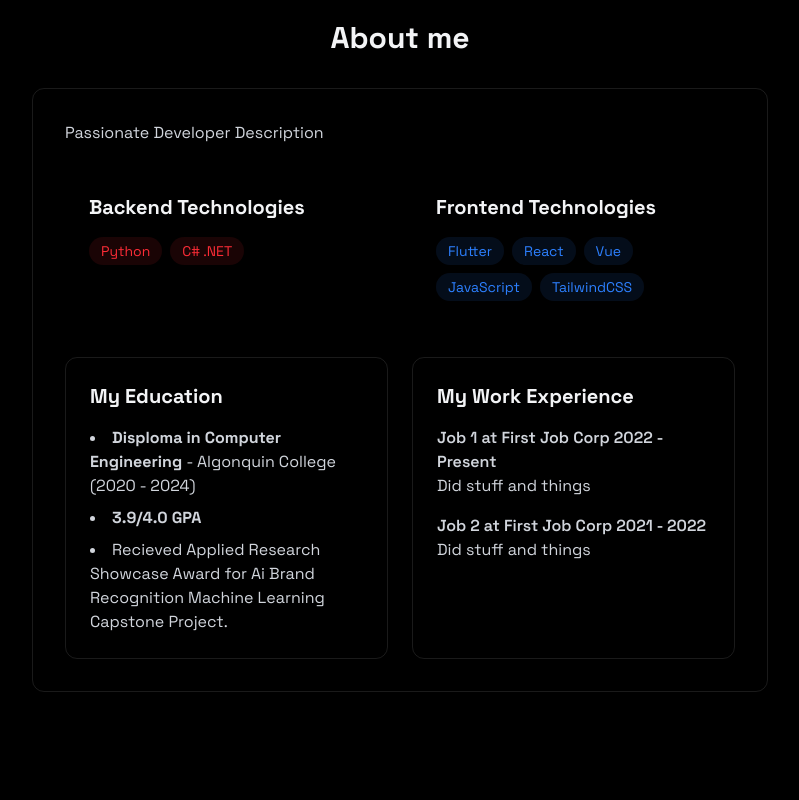
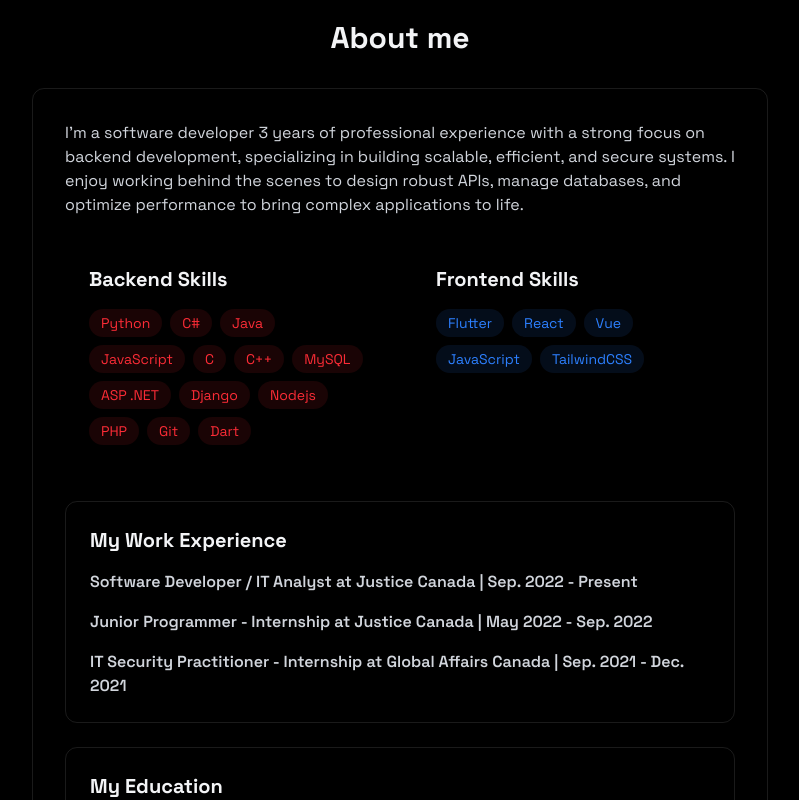
Before and after one commit to DylanHunter45/professional-portfolio, a React (Vite) app: page / in a window 1280 px wide. Shown: the part 860-1660 px from the top of the page, without its empty margins (240-1039 px from the left). Built offline with nearby package versions, Linux system fonts and the light colour scheme; no server answers.

Commit message:
fix: update backend skills list and enhance About section content

```diff
--- a/src/components/sections/About.jsx
+++ b/src/components/sections/About.jsx
@@ -1,6 +1,20 @@
 import React, { Component } from "react";
 //add skills manually whenever new skills are learned
-const backendSkills = ["Python", "C# .NET"];
+const backendSkills = [
+  "Python",
+  "C#",
+  "Java",
+  "JavaScript",
+  "C",
+  "C++",
+  "MySQL",
+  "ASP .NET",
+  "Django",
+  "Nodejs",
+  "PHP",
+  "Git",
+  "Dart",
+];
 const frontendSkills = ["Flutter", "React", "Vue", "JavaScript", "TailwindCSS"];
 
 export class About extends Component {
@@ -14,12 +28,16 @@ export class About extends Component {
           <h2 className="text-3xl font-bold mb-8 text-center">About me</h2>
           <div className="rounded-xl p-8 border-white/10 border hover:-translate-y-1 hover:border-blue-500/30 hover:shadow-[0_2px_8px_rgba(59,130,246, 0.2)] transition-all">
             <p className="text-gray-300 mb-6">
-              Passionate Developer Description
+              I'm a software developer 3 years of professional experience with a
+              strong focus on backend development, specializing in building
+              scalable, efficient, and secure systems. I enjoy working behind
+              the scenes to design robust APIs, manage databases, and optimize
+              performance to bring complex applications to life.
             </p>
 
             <div className="grid grid-cols-1 md:grid-cols-2 gap-6">
               <div className="rounded-xl p-6 hover:-translate-y-1 transition-all">
-                <h3 className="text-xl font-bold mb-4">Backend Technologies</h3>
+                <h3 className="text-xl font-bold mb-4">Backend Skills</h3>
                 <div className="flex flex-wrap gap-2">
                   {backendSkills.map((tech, key) => (
                     <span
@@ -32,9 +50,7 @@ export class About extends Component {
                 </div>
               </div>
               <div className="rounded-xl p-6 hover:-translate-y-1 transition-all">
-                <h3 className="text-xl font-bold mb-4">
-                  Frontend Technologies
-                </h3>
+                <h3 className="text-xl font-bold mb-4">Frontend Skills</h3>
                 <div className="flex flex-wrap gap-2">
                   {frontendSkills.map((tech, key) => (
                     <span
@@ -47,7 +63,30 @@ export class About extends Component {
                 </div>
               </div>
             </div>
-            <div className="grid grid-cols-1 md:grid-cols-2 gap-6 mt-8">
+            <div className="grid grid-cols-1 md:grid-cols-1 gap-6 mt-8">
+              <div className="p-6 rounded-xl border-white/10 border hover:-translate-y-1 hover:border-blue-500/30 hover:shadow-[0_2px_8px_rgba(59,130,246, 0.2)] transition-all">
+                <h3 className="text-xl font-bold mb-4"> My Work Experience </h3>
+                <div className="space-y-4 text-gray-300">
+                  <div>
+                    <h4 className="font-semibold">
+                      Software Developer / IT Analyst at Justice Canada | Sep.
+                      2022 - Present
+                    </h4>
+                  </div>
+                  <div>
+                    <h4 className="font-semibold">
+                      Junior Programmer - Internship at Justice Canada | May
+                      2022 - Sep. 2022
+                    </h4>
+                  </div>
+                  <div>
+                    <h4 className="font-semibold">
+                      IT Security Practitioner - Internship at Global Affairs
+                      Canada | Sep. 2021 - Dec. 2021
+                    </h4>
+                  </div>
+                </div>
+              </div>
               <div className="p-6 rounded-xl border-white/10 border hover:-translate-y-1 hover:border-blue-500/30 hover:shadow-[0_2px_8px_rgba(59,130,246, 0.2)] transition-all">
                 <h3 className="text-xl font-bold mb-4"> My Education </h3>
                 <ul className="list-disc list-inside text-gray-300 space-y-2">
@@ -64,23 +103,6 @@ export class About extends Component {
                   </li>
                 </ul>
               </div>
-              <div className="p-6 rounded-xl border-white/10 border hover:-translate-y-1 hover:border-blue-500/30 hover:shadow-[0_2px_8px_rgba(59,130,246, 0.2)] transition-all">
-                <h3 className="text-xl font-bold mb-4"> My Work Experience </h3>
-                <div className="space-y-4 text-gray-300">
-                  <div>
-                    <h4 className="font-semibold">
-                      Job 1 at First Job Corp 2022 - Present
-                    </h4>
-                    <p> Did stuff and things </p>
-                  </div>
-                  <div>
-                    <h4 className="font-semibold">
-                      Job 2 at First Job Corp 2021 - 2022
-                    </h4>
-                    <p> Did stuff and things </p>
-                  </div>
-                </div>
-              </div>
             </div>
           </div>
         </div>
--- a/src/components/sections/Home.jsx
+++ b/src/components/sections/Home.jsx
@@ -12,7 +12,7 @@ export class Home extends Component {
         className="min-h-screen flex items-center justify-center relative"
       >
         <div className="text-center x-10 px-4">
-          <h1 className="text-4xl md:text-7xl font-bold mb-6 bg-gradient-to-r  leading-right">
+          <h1 className="text-4xl md:text-7xl font-bold mb-6 bg-gradient-to-r leading-right">
             Dylan Hunter
           </h1>
           <p className="tex-gray-400 text-lg mb-8 max-w-6xl mx-auto">
@@ -24,7 +24,7 @@ export class Home extends Component {
             Click through the main sections of my profile below of scroll
             through my portfolio to learn more about me! 😀
           </p>
-          <div className="flex justify-center space-x-4">
+          <div className="flex justify-center space-x-4 pb-10">
             <a
               href="#projects"
               className="bg-blue-700 text-white py-3 px-6 rounded font-medium transition relative overflow-hidden hover:-translate-y-05 hover:shadow-[0_0_15px_rgba(59, 130, 246, 0.4)]"
@@ -44,7 +44,7 @@ export class Home extends Component {
               Contact Me
             </a>
           </div>
-          <div className="flex justify-center mt-10 animate-bounce text-gray-500 py-7">
+          <div className="flex justify-center mt-10 animate-bounce text-gray-500">
             <HiChevronDoubleDown size={50} />
           </div>
         </div>
```
